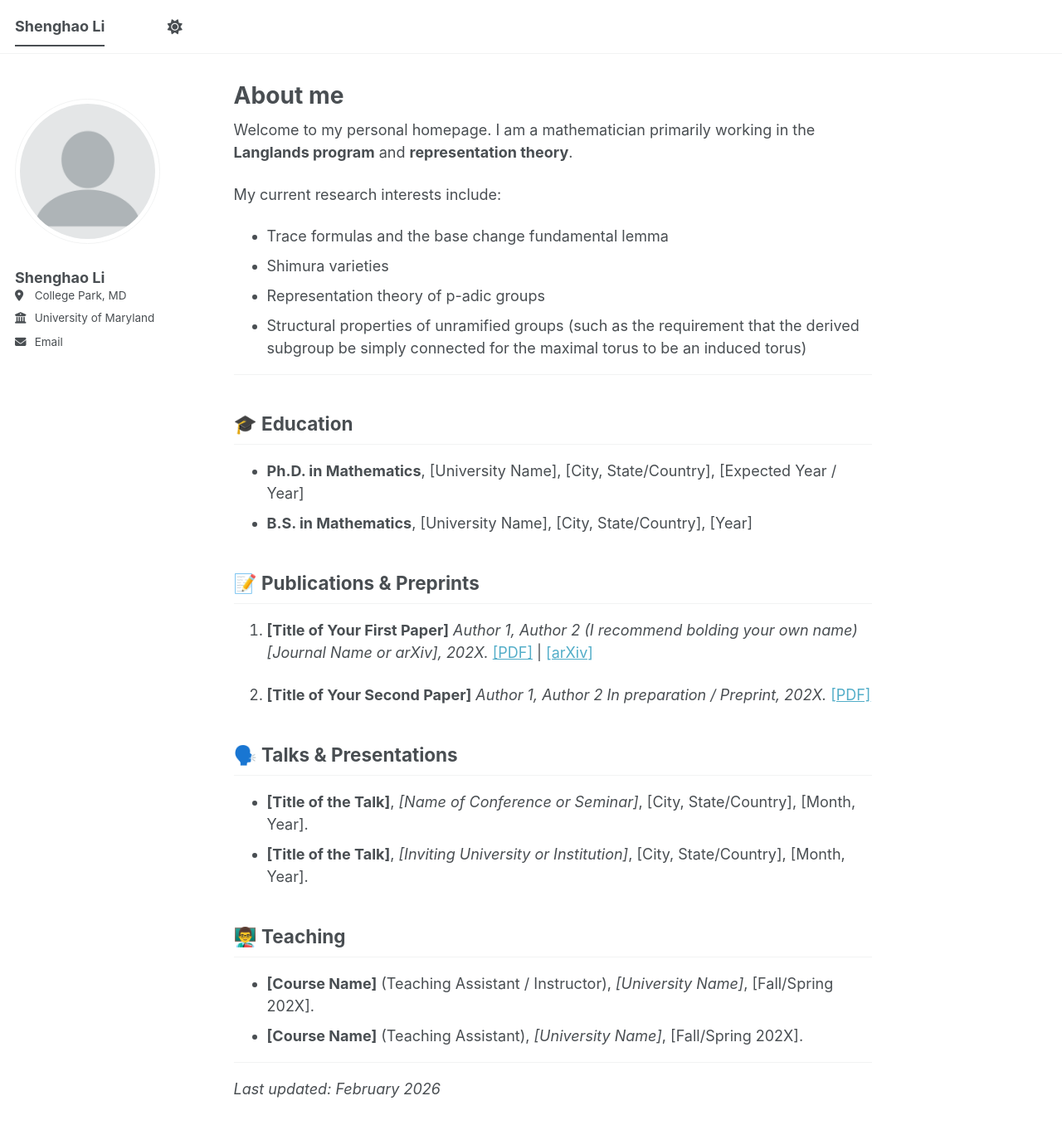
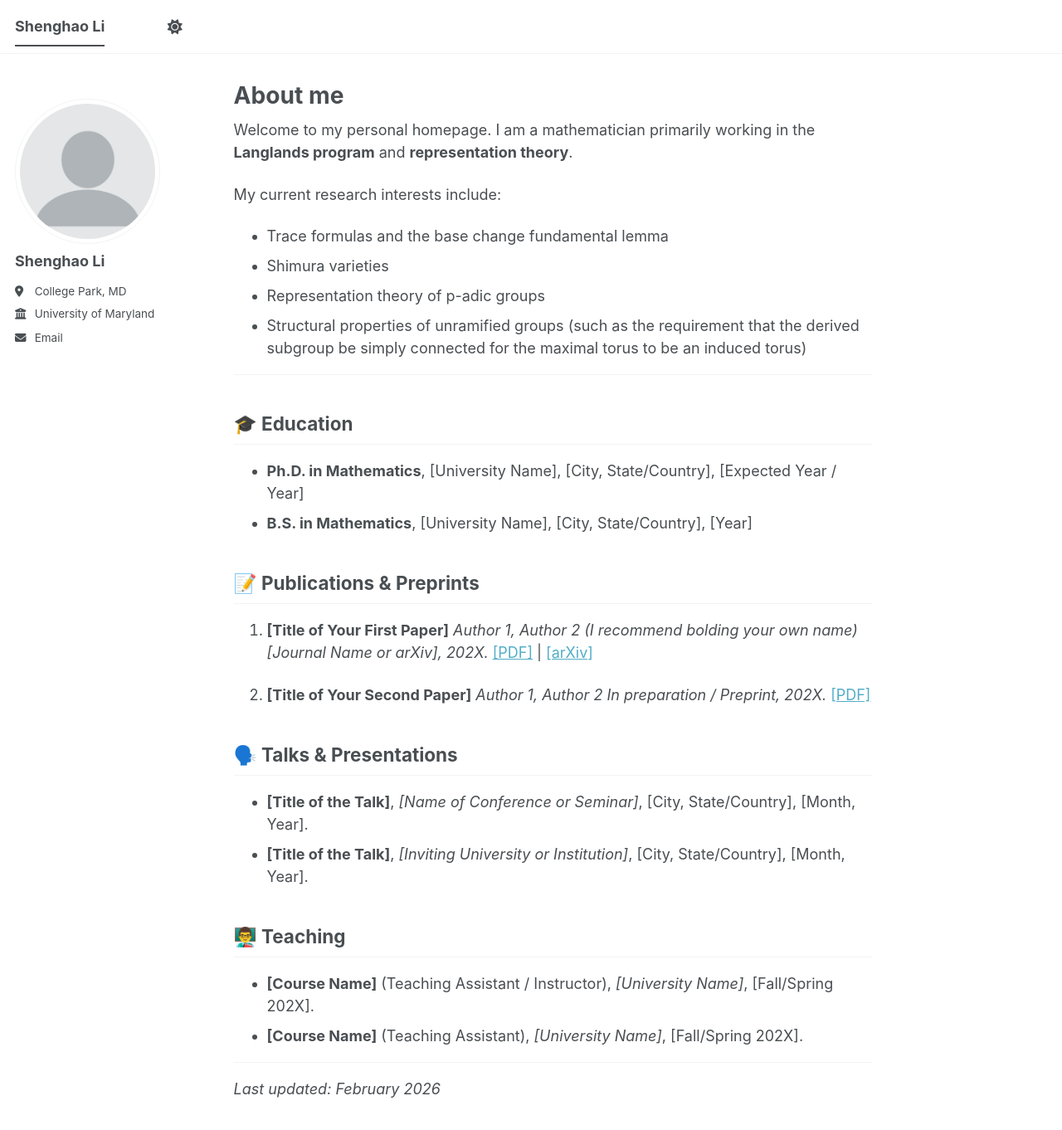
Before and after one commit to stanleylish1998/stanleylish1998.github.io, a Jekyll site: the page built from _pages/about.md, in a window 1280 px wide and 1400 px high. Shown: the top 1362 px of the window at 83% size. Built offline with Jekyll 4.4.1, drawn with Linux system fonts in a browser that asks for light colours; a script bundle is joined from its source files by our own code; library files that are not in the unit come from our copies.

Commit message:
modify page

```diff
--- a/assets/css/main.scss
+++ b/assets/css/main.scss
@@ -42,6 +42,6 @@
     "vendor/font-awesome/brands"
 ;
 
-.author__avatar {
-  margin-bottom: 30px !important;
+.author__name {
+  margin-bottom: 15px !important;
 }
```
